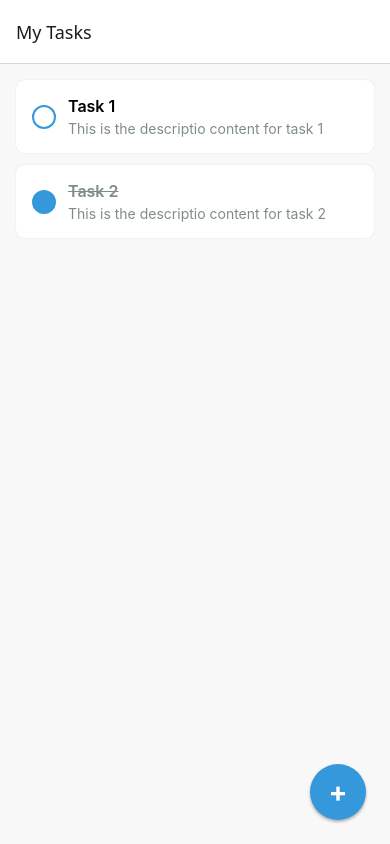
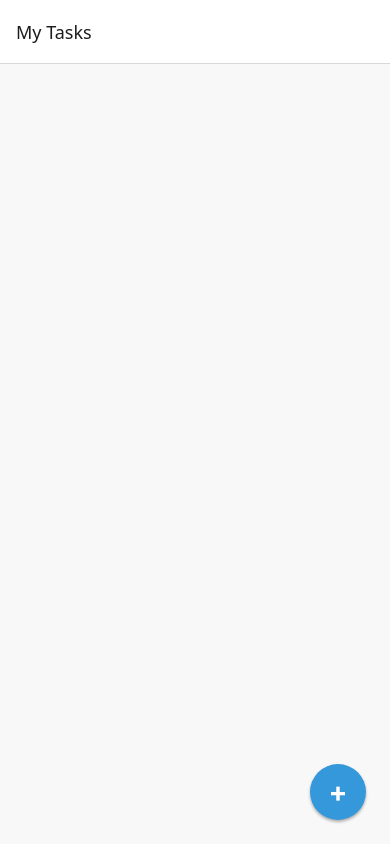
Before and after one commit to codewithsweth/taskMangerMobile, a React Native app: screen /TaskList in a window 390 px wide. Built offline with nearby package versions, Linux system fonts and the light colour scheme.

Commit message:
Using AsyncStorage 1. Add task to storage. 2. show the added task in list

```diff
--- a/src/screens/AddTaskScreen.tsx
+++ b/src/screens/AddTaskScreen.tsx
@@ -6,14 +6,51 @@ import {
   TextInput,
   StyleSheet,
   TouchableOpacity,
+  Alert,
 } from 'react-native';
 import React, {useState} from 'react';
+import AsyncStorage from '@react-native-async-storage/async-storage';
 
-const AddTaskScreen = () => {
+const AddTaskScreen = ({navigation}: any) => {
   const [title, setTitle] = useState('');
   const [description, setDescription] = useState('');
   const [dueDate, setDueDate] = useState('');
   const [priority, setPriority] = useState('medium');
+
+  const saveTask = async () => {
+    if (!title.trim()) {
+      Alert.alert('Error', 'Task title is required');
+    }
+
+    try {
+      const newTask = {
+        id: Date.now().toString(),
+        title: title.trim(),
+        description: description.trim(),
+        dueDate: dueDate.trim(),
+        priority,
+        completed: false,
+        createAt: new Date().toISOString(),
+      };
+
+      const existingTasksJson = await AsyncStorage.getItem('tasks');
+      const existingTasks = existingTasksJson
+        ? JSON.parse(existingTasksJson)
+        : [];
+
+      const updatedTasks = [...existingTasks, newTask];
+
+      // updating async storage with new tasks
+      await AsyncStorage.setItem('tasks', JSON.stringify(updatedTasks));
+
+      Alert.alert('Success', 'Tasks added successfully', [
+        {text: 'OK', onPress: () => navigation.goBack()},
+      ]);
+    } catch (error) {
+      Alert.alert('Error', 'Failed to save task');
+      console.error(error);
+    }
+  };
 
   const renderPriorityButton = (level: string, label: string) => {
     return (
@@ -82,7 +119,7 @@ const AddTaskScreen = () => {
           </View>
         </View>
 
-        <TouchableOpacity style={styles.saveButton}>
+        <TouchableOpacity style={styles.saveButton} onPress={saveTask}>
           <Text style={styles.saveButtonText}>Save Task</Text>
         </TouchableOpacity>
       </ScrollView>
--- a/src/screens/TaskListScreen.tsx
+++ b/src/screens/TaskListScreen.tsx
@@ -5,23 +5,11 @@ import {
   StyleSheet,
   FlatList,
   ListRenderItemInfo,
+  Alert,
 } from 'react-native';
-import React from 'react';
-
-const TASK_LIST = [
-  {
-    id: 1,
-    title: 'Task 1',
-    description: 'This is the descriptio content for task 1',
-    completed: false,
-  },
-  {
-    id: 2,
-    title: 'Task 2',
-    description: 'This is the descriptio content for task 2',
-    completed: true,
-  },
-];
+import React, {useState} from 'react';
+import {useFocusEffect} from '@react-navigation/native';
+import AsyncStorage from '@react-native-async-storage/async-storage';
 
 interface TaskProps {
   id: number;
@@ -31,6 +19,26 @@ interface TaskProps {
 }
 
 const TaskListScreen = ({navigation}: any) => {
+  const [tasks, setTasks] = useState([]);
+
+  const loadTasks = async () => {
+    try {
+      const storedTasks = await AsyncStorage.getItem('tasks');
+      if (storedTasks) {
+        setTasks(JSON.parse(storedTasks));
+      }
+    } catch (error) {
+      Alert.alert('Error', 'Failed to load tasks');
+    }
+  };
+
+  useFocusEffect(
+    React.useCallback(() => {
+      loadTasks();
+      return () => {};
+    }, []),
+  );
+
   const renderTask = ({item}: ListRenderItemInfo<TaskProps>) => {
     return (
       <TouchableOpacity
@@ -40,7 +48,8 @@ const TaskListScreen = ({navigation}: any) => {
           style={[styles.checkbox, item.completed && styles.checkedBox]}
         />
         <View style={styles.taskContent}>
-          <Text style={[styles.taskTitle, item.completed && styles.taskCompleted]}>
+          <Text
+            style={[styles.taskTitle, item.completed && styles.taskCompleted]}>
             {item.title}
           </Text>
           <Text style={styles.taskDescription}>{item.description}</Text>
@@ -51,7 +60,7 @@ const TaskListScreen = ({navigation}: any) => {
   return (
     <View style={styles.container}>
       <FlatList<TaskProps>
-        data={TASK_LIST}
+        data={tasks}
         renderItem={renderTask}
         keyExtractor={item => item.id?.toString()}
         contentContainerStyle={styles.listContent}
```
